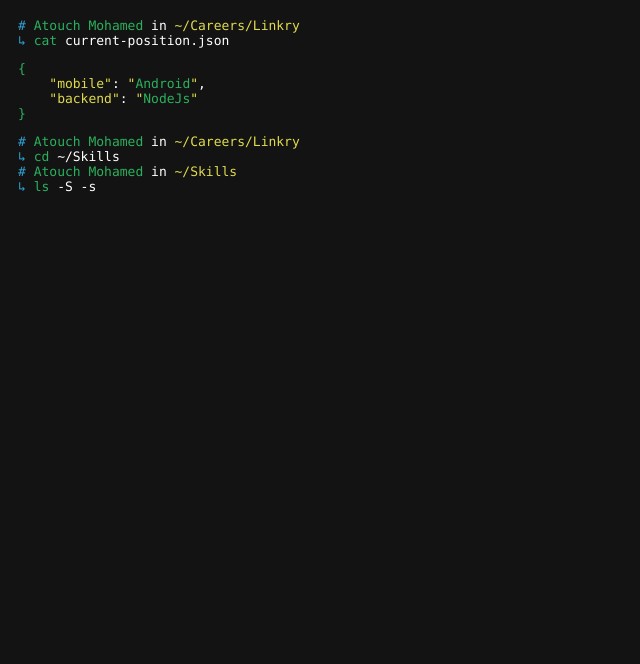
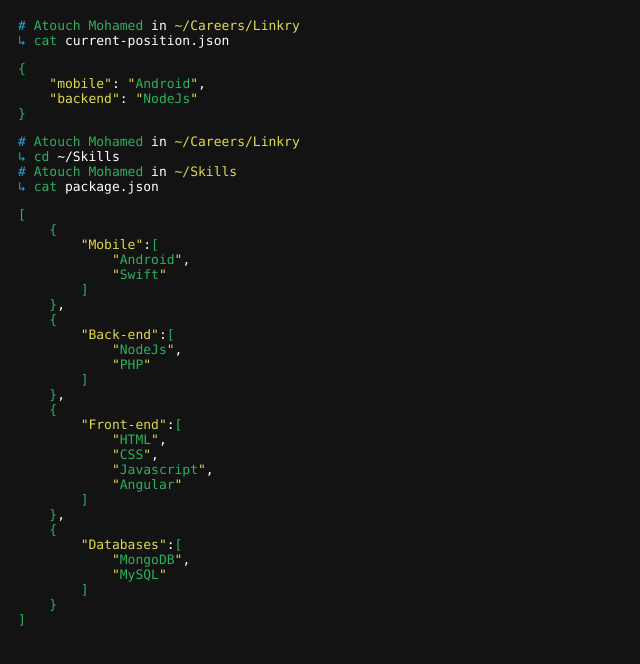
Before and after one commit to atouchsh/atouchsh.github.io, a plain HTML site: page index.html in a window 1280 px wide. Shown: the whole page, without its empty margins (0-640 px from the left). Drawn offline with Linux system fonts and the light colour scheme.

Commit message:
Add skills

```diff
--- a/index.html
+++ b/index.html
@@ -53,8 +53,37 @@
             <br />
             <span class="hash">#</span> <span class="name">Atouch Mohamed</span> in <span class="company">~/Skills</span>
             <br />
-            <span class="terminal-arrow">&#8627;</span> <span class="terminal-command">ls</span> -S -s
+            <span class="terminal-arrow">&#8627;</span> <span class="terminal-command">cat</span> package.json
             <br />
+
+            <pre><span class="json-bracket">[</span>
+    <span class="json-bracket">{</span>
+        <span class="json-quote">"</span><span class="json-field">Mobile</span><span class="json-quote">"</span>:<span class="json-bracket">[</span>
+            <span class="json-quote">"</span><span class="json-value">Android</span><span class="json-quote">"</span>,
+            <span class="json-quote">"</span><span class="json-value">Swift</span><span class="json-quote">"</span>
+        <span class="json-bracket">]</span>
+    <span class="json-bracket">}</span>,
+    <span class="json-bracket">{</span>
+        <span class="json-quote">"</span><span class="json-field">Back-end</span><span class="json-quote">"</span>:<span class="json-bracket">[</span>
+            <span class="json-quote">"</span><span class="json-value">NodeJs</span><span class="json-quote">"</span>,
+            <span class="json-quote">"</span><span class="json-value">PHP</span><span class="json-quote">"</span>
+        <span class="json-bracket">]</span>
+    <span class="json-bracket">}</span>,
+    <span class="json-bracket">{</span>
+        <span class="json-quote">"</span><span class="json-field">Front-end</span><span class="json-quote">"</span>:<span class="json-bracket">[</span>
+            <span class="json-quote">"</span><span class="json-value">HTML</span><span class="json-quote">"</span>,
+            <span class="json-quote">"</span><span class="json-value">CSS</span><span class="json-quote">"</span>,
+            <span class="json-quote">"</span><span class="json-value">Javascript</span><span class="json-quote">"</span>,
+            <span class="json-quote">"</span><span class="json-value">Angular</span><span class="json-quote">"</span>
+        <span class="json-bracket">]</span>
+    <span class="json-bracket">}</span>,
+    <span class="json-bracket">{</span>
+        <span class="json-quote">"</span><span class="json-field">Databases</span><span class="json-quote">"</span>:<span class="json-bracket">[</span>
+            <span class="json-quote">"</span><span class="json-value">MongoDB</span><span class="json-quote">"</span>,
+            <span class="json-quote">"</span><span class="json-value">MySQL</span><span class="json-quote">"</span>
+        <span class="json-bracket">]</span>
+    <span class="json-bracket">}</span>
+<span class="json-bracket">]</span></pre>
         </p>
     </div>
 </body>
```
